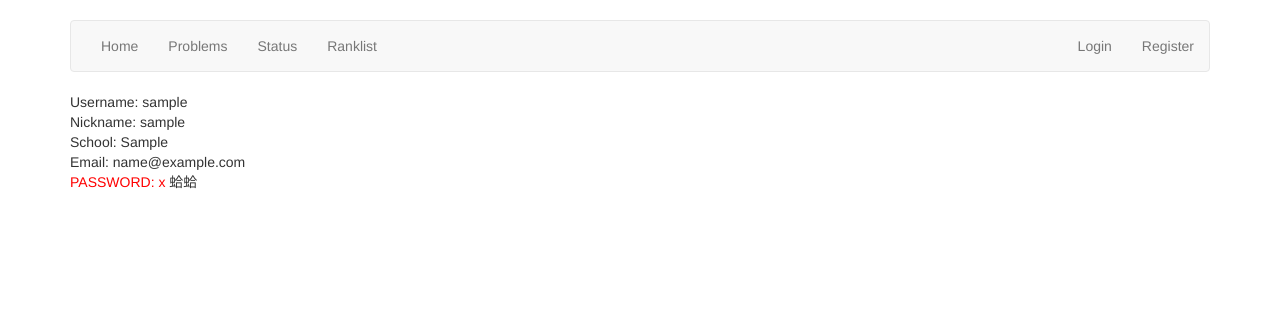
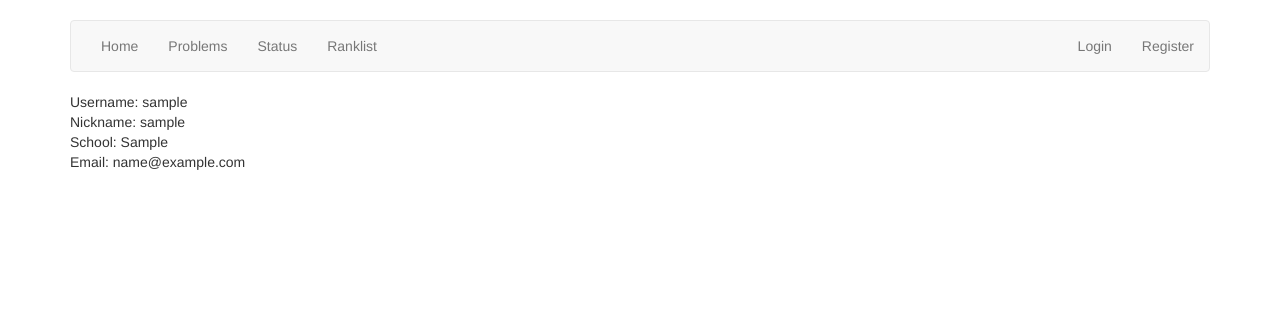
Before and after one commit to KuribohG/mfpoj, a Django app: a page that uses oj/templates/user.html in a window 1280 px wide. Shown: the top 332 px of the page. Run offline with Django 3.2, Linux system fonts and the light colour scheme; tables that the repository leaves empty hold one stand-in row (values such as "Sample post"); some libraries are stand-ins or nearby versions.

Commit message:
hide password

```diff
--- a/oj/templates/user.html
+++ b/oj/templates/user.html
@@ -14,6 +14,6 @@ Username: {{user.username}} <br>
 Nickname: {{user.nickname}} <br>
 School: {{user.school}} <br>
 Email: {{user.email}} <br>
-<font color=#FF0000>PASSWORD: {{user.password}}</font> 蛤蛤<br>
+<!-- <font color=#FF0000>PASSWORD: {{user.password}}</font> 蛤蛤<br> -->
 
 </div>
```
